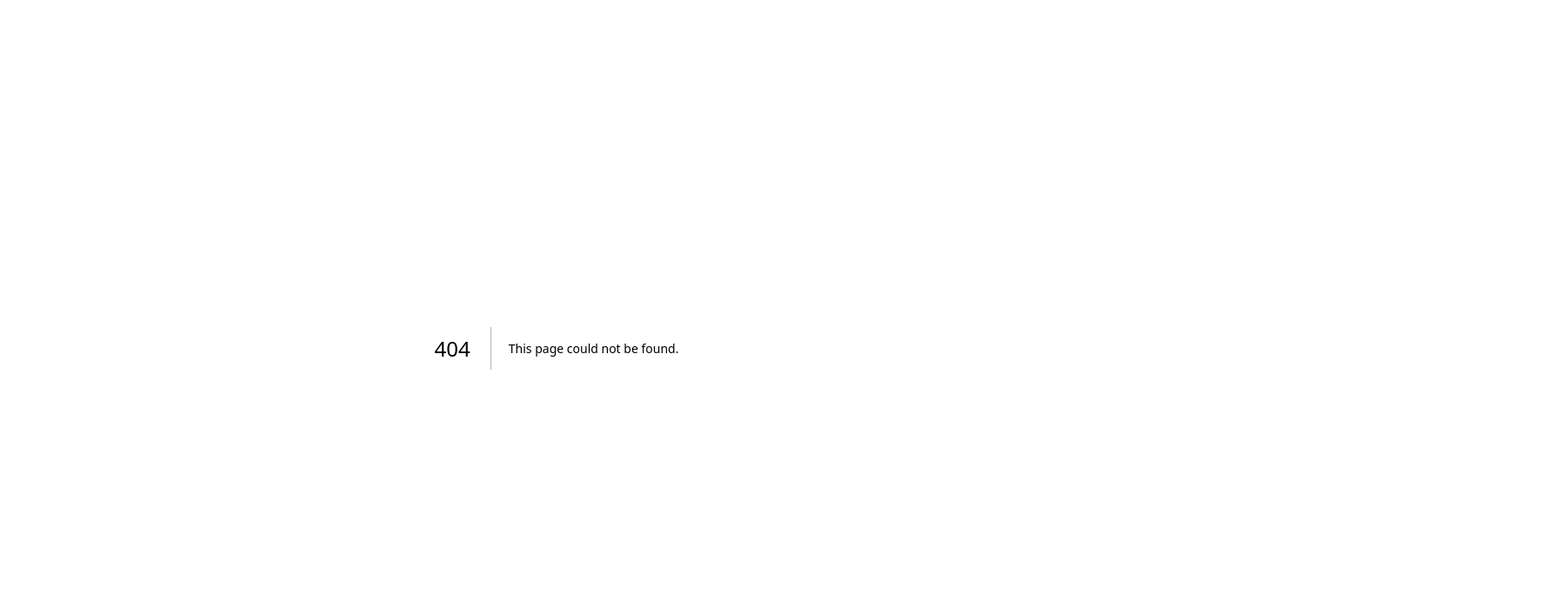
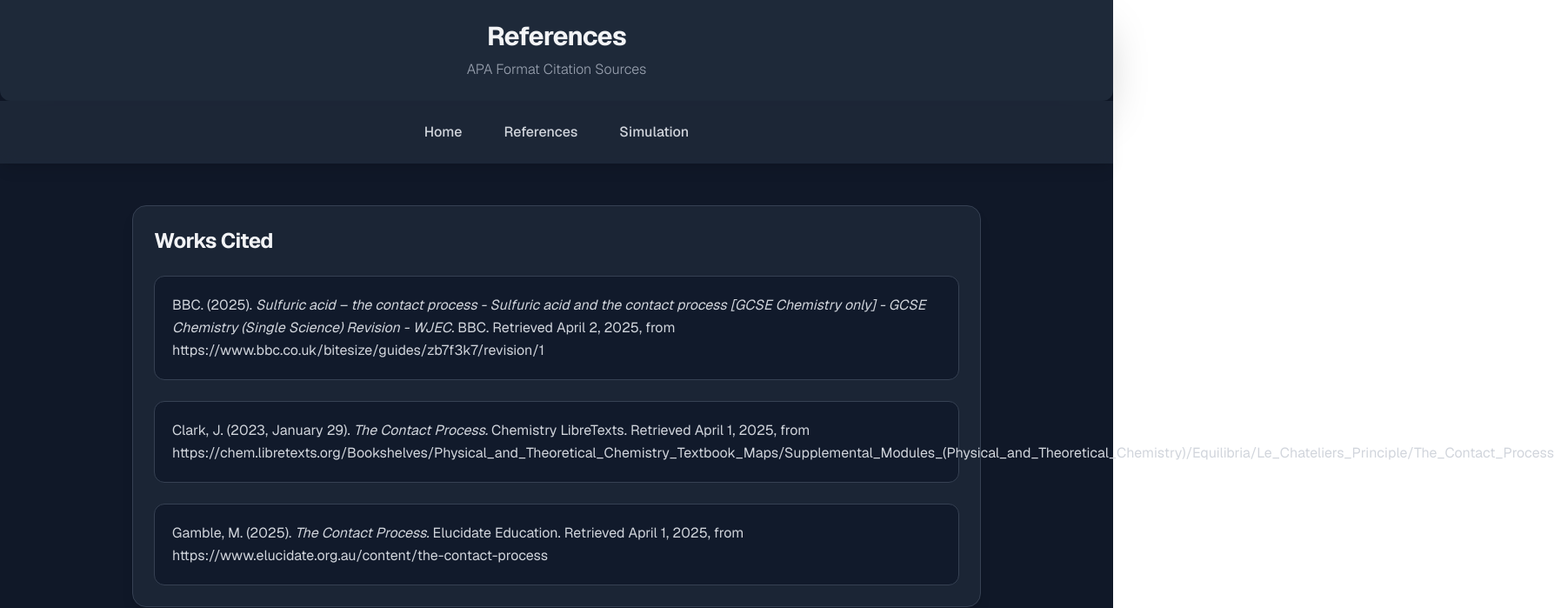
Before and after one commit to Cqctxs/contact-process, a Next.js app in the folder contact-process/: page /references in a window 1280 px wide. Before the commit this address had no page. Shown: the top 699 px of the page at 87% size, 1787 px wide, since content can reach past the window. Built offline with nearby package versions, Linux system fonts and the light colour scheme.

Commit message:
References and nav bar

```diff
--- a/contact-process/app/page.js
+++ b/contact-process/app/page.js
@@ -1,4 +1,5 @@
 import Image from "next/image";
+import Link from "next/link";
 
 export default function Home() {
   return (
@@ -8,6 +9,20 @@ export default function Home() {
         <h1 className="text-3xl font-bold tracking-tight">Equilibrium in Sulfuric Acid Production</h1>
         <p className="mt-2 text-gray-400 font-light">Understanding the Chemical Principles Behind Industrial Production</p>
       </header>
+
+      <nav className="bg-gray-800/90 p-4 text-center sticky top-0 z-10 shadow-lg backdrop-blur-sm">
+        <div className="flex justify-center space-x-2 md:space-x-6">
+          <Link href="/" className="text-gray-300 hover:text-white transition-colors px-3 py-2 rounded-lg hover:bg-gray-700 text-sm md:text-base font-medium">
+            Home
+          </Link>
+          <Link href="/references" className="text-gray-300 hover:text-white transition-colors px-3 py-2 rounded-lg hover:bg-gray-700 text-sm md:text-base font-medium">
+            References
+          </Link>
+          <Link href="/simulation" className="text-gray-300 hover:text-white transition-colors px-3 py-2 rounded-lg hover:bg-gray-700 text-sm md:text-base font-medium">
+            Simulation
+          </Link>
+        </div>
+      </nav>
 
       {/* Main Content */}
       <main className="w-11/12 md:w-4/5 mx-auto p-4 md:p-6 mt-6 mb-12 space-y-12">
@@ -35,21 +50,21 @@ export default function Home() {
 
               <div className="bg-gray-900/80 p-5 md:p-6 rounded-xl border border-gray-700">
                 <h3 className="text-xl md:text-2xl font-bold text-gray-100 mb-4 tracking-tight">
-                The Role of Equilibrium
+                  The Role of Equilibrium
                 </h3>
 
                 <div className="space-y-5">
                   <div className="bg-gray-800 p-4 rounded-lg border-l-2 border-indigo-500">
                     <h4 className="font-semibold text-gray-200 mb-2">Temperature Effects</h4>
                     <p className="text-gray-400">
-                    Sulphuric acid is produced in two steps, the first of which is a reaction where sulphur dioxide and oxygen gas are used to synthesize sulphur trioxide. With the synthesis of sulfur trioxide, water can easily be added to create sulfuric acid. In this reaction, the rate limiting step is the first, where sulphur dioxide and oxygen gas react to form sulphur trioxide.
+                      Sulphuric acid is produced in two steps, the first of which is a reaction where sulphur dioxide and oxygen gas are used to synthesize sulphur trioxide. With the synthesis of sulfur trioxide, water can easily be added to create sulfuric acid. In this reaction, the rate limiting step is the first, where sulphur dioxide and oxygen gas react to form sulphur trioxide.
                     </p>
                   </div>
 
                   <div className="bg-gray-800 p-4 rounded-lg border-l-2 border-indigo-500">
                     <h4 className="font-semibold text-gray-200 mb-2">Pressure Considerations</h4>
                     <p className="text-gray-400">
-                    Just like how in the Haber process, ammonia tends to split into nitrogen gas and hydrogen gas, sulphuric acid also doesn't tend to be easily synthesized. The rate limiting step we've mentioned is called the Contact Process. Similar to the Haber process, the dynamic equilibrium of the reaction is the determining factor of how efficiently the reaction can proceed. The conditions must be optimized to maximize yield while maintaining efficiency.
+                      Just like how in the Haber process, ammonia tends to split into nitrogen gas and hydrogen gas, sulphuric acid also doesn't tend to be easily synthesized. The rate limiting step we've mentioned is called the Contact Process. Similar to the Haber process, the dynamic equilibrium of the reaction is the determining factor of how efficiently the reaction can proceed. The conditions must be optimized to maximize yield while maintaining efficiency.
                     </p>
                   </div>
                 </div>
@@ -101,6 +116,27 @@ export default function Home() {
                   </p>
                 </div>
               </div>
+              <div className="bg-gray-900/80 p-5 md:p-6 rounded-xl border border-gray-700">
+                <div className="bg-gray-800 p-4 rounded-lg border-l-2 border-indigo-500">
+                  <p className="text-gray-300 leading-relaxed">
+
+                    Want to see for yourself how this all works? Check out a <a href="./simulation" target="_blank" rel="noreferrer">simulation of the reaction</a>!
+                  </p>
+                </div>
+              </div>
+              <div className="bg-gray-900/80 p-5 md:p-6 rounded-xl border border-gray-700">
+                <h3 className="text-xl md:text-2xl font-bold text-gray-100 mb-4 tracking-tight">
+                  References
+                </h3>
+                <div className="bg-gray-800 p-4 rounded-lg border-l-2 border-indigo-500">
+
+                  <p className="text-gray-300 leading-relaxed">
+
+                  </p>
+                </div>
+
+              </div>
+
             </div>
 
             {/* Catalyst Diagram Placeholder */}
--- /dev/null
+++ b/contact-process/app/references/page.js
@@ -0,0 +1,63 @@
+import Link from "next/link";
+
+export default function References() {
+  return (
+    <div className="min-h-screen bg-gray-900 font-sans">
+      {/* Header */}
+      <header className="bg-gray-800 text-gray-100 text-center p-6 rounded-b-xl shadow-2xl">
+        <h1 className="text-3xl font-bold tracking-tight">References</h1>
+        <p className="mt-2 text-gray-400 font-light">APA Format Citation Sources</p>
+      </header>
+
+      {/* Navigation */}
+      <nav className="bg-gray-800/90 p-4 text-center sticky top-0 z-10 shadow-lg backdrop-blur-sm">
+        <div className="flex justify-center space-x-2 md:space-x-6">
+          <Link href="/" className="text-gray-300 hover:text-white transition-colors px-3 py-2 rounded-lg hover:bg-gray-700 text-sm md:text-base font-medium">
+            Home
+          </Link>
+          <Link href="/references" className="text-gray-300 hover:text-white transition-colors px-3 py-2 rounded-lg hover:bg-gray-700 text-sm md:text-base font-medium">
+            References
+          </Link>
+          <Link href="/simulation" className="text-gray-300 hover:text-white transition-colors px-3 py-2 rounded-lg hover:bg-gray-700 text-sm md:text-base font-medium">
+            Simulation
+          </Link>
+        </div>
+      </nav>
+
+      {/* Main Content */}
+      <main className="w-11/12 md:w-4/5 mx-auto p-4 md:p-6 mt-6 mb-12">
+        <div className="bg-gray-800/80 p-6 rounded-2xl shadow-lg border border-gray-700">
+          <h2 className="text-2xl font-bold text-gray-100 mb-6 tracking-tight">Works Cited</h2>
+
+          <div className="space-y-6">
+            {/* Reference 1 */}
+            <div className="bg-gray-900/80 p-5 rounded-xl border border-gray-700">
+              <p className="text-gray-300 leading-relaxed">
+                BBC. (2025). <span className="italic">Sulfuric acid – the contact process - Sulfuric acid and the contact process [GCSE Chemistry only] - GCSE Chemistry (Single Science) Revision - WJEC.</span> BBC. Retrieved April 2, 2025, from https://www.bbc.co.uk/bitesize/guides/zb7f3k7/revision/1
+              </p>
+            </div>
+
+            {/* Reference 2 */}
+            <div className="bg-gray-900/80 p-5 rounded-xl border border-gray-700">
+              <p className="text-gray-300 leading-relaxed">
+                Clark, J. (2023, January 29). <span className="italic">The Contact Process.</span> Chemistry LibreTexts. Retrieved April 1, 2025, from https://chem.libretexts.org/Bookshelves/Physical_and_Theoretical_Chemistry_Textbook_Maps/Supplemental_Modules_(Physical_and_Theoretical_Chemistry)/Equilibria/Le_Chateliers_Principle/The_Contact_Process
+              </p>
+            </div>
+
+            {/* Reference 3 */}
+            <div className="bg-gray-900/80 p-5 rounded-xl border border-gray-700">
+              <p className="text-gray-300 leading-relaxed">
+                Gamble, M. (2025). <span className="italic">The Contact Process.</span> Elucidate Education. Retrieved April 1, 2025, from https://www.elucidate.org.au/content/the-contact-process
+              </p>
+            </div>
+          </div>
+        </div>
+      </main>
+
+      {/* Footer */}
+      <footer className="bg-gray-800 text-gray-400 text-center p-4 text-sm">
+        <p>© {new Date().getFullYear()} Sulfuric Acid Production Education</p>
+      </footer>
+    </div>
+  );
+}
--- a/contact-process/app/simulation/page.js
+++ b/contact-process/app/simulation/page.js
@@ -5,6 +5,7 @@ import Head from "next/head";
 import dynamic from "next/dynamic";
 import Controls from "../components/Controls"; // Correct relative path
 import { useSimulationStore } from "../components/simulationStore"; // Correct relative path
+import Link from "next/link";
 
 // Dynamically import the SimulationCanvas to avoid SSR issues
 const SimulationCanvas = dynamic(
@@ -48,6 +49,19 @@ export default function SimulationPage() {
           content="Chemical equilibrium simulation using Next.js, Tailwind, and Three.js (JavaScript version)"
         />
       </Head>
+      <nav className="bg-gray-800/90 p-4 text-center sticky top-0 z-10 shadow-lg backdrop-blur-sm">
+        <div className="flex justify-center space-x-2 md:space-x-6">
+          <Link href="/" className="text-gray-300 hover:text-white transition-colors px-3 py-2 rounded-lg hover:bg-gray-700 text-sm md:text-base font-medium">
+            Home
+          </Link>
+          <Link href="/references" className="text-gray-300 hover:text-white transition-colors px-3 py-2 rounded-lg hover:bg-gray-700 text-sm md:text-base font-medium">
+            References
+          </Link>
+          <Link href="/simulation" className="text-gray-300 hover:text-white transition-colors px-3 py-2 rounded-lg hover:bg-gray-700 text-sm md:text-base font-medium">
+            Simulation
+          </Link>
+        </div>
+      </nav>
 
       {/* Main layout using Flexbox */}
       <main className="flex flex-col md:flex-row h-screen bg-gray-200 overflow-hidden">
```
